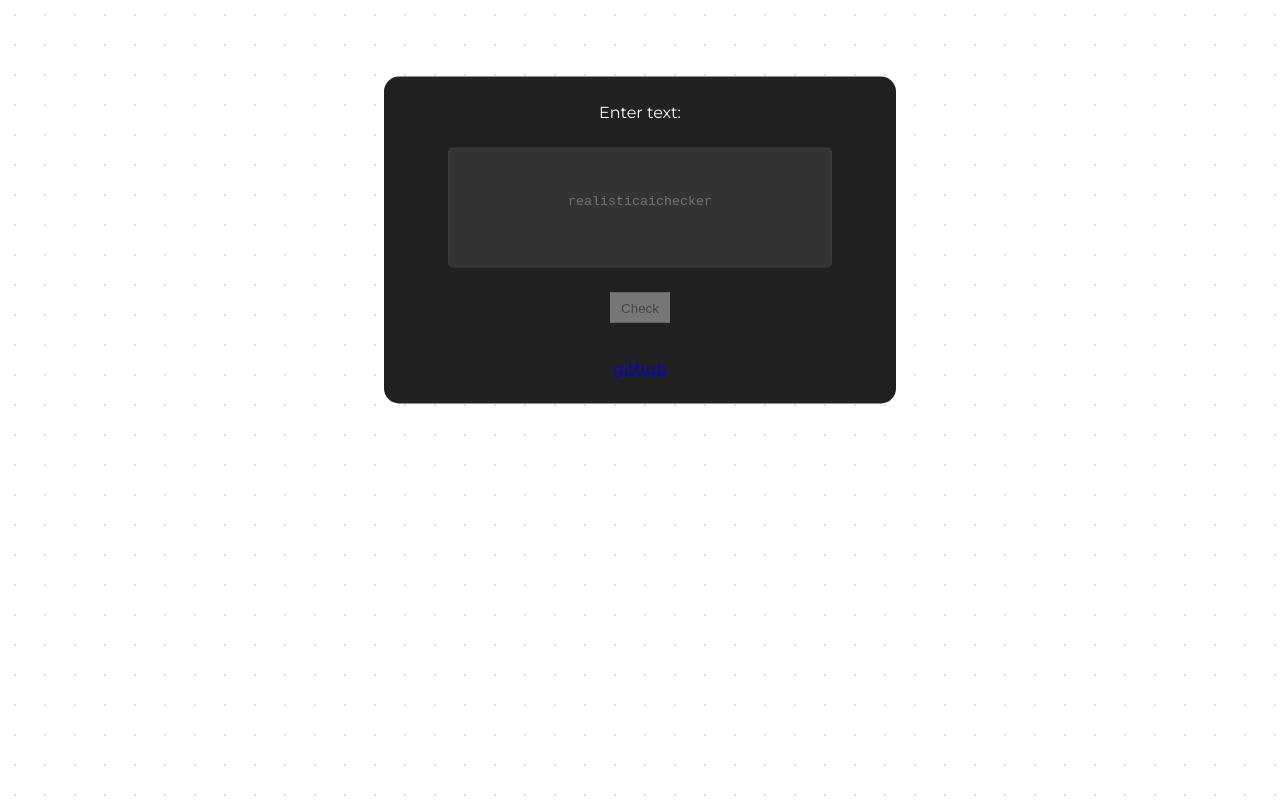
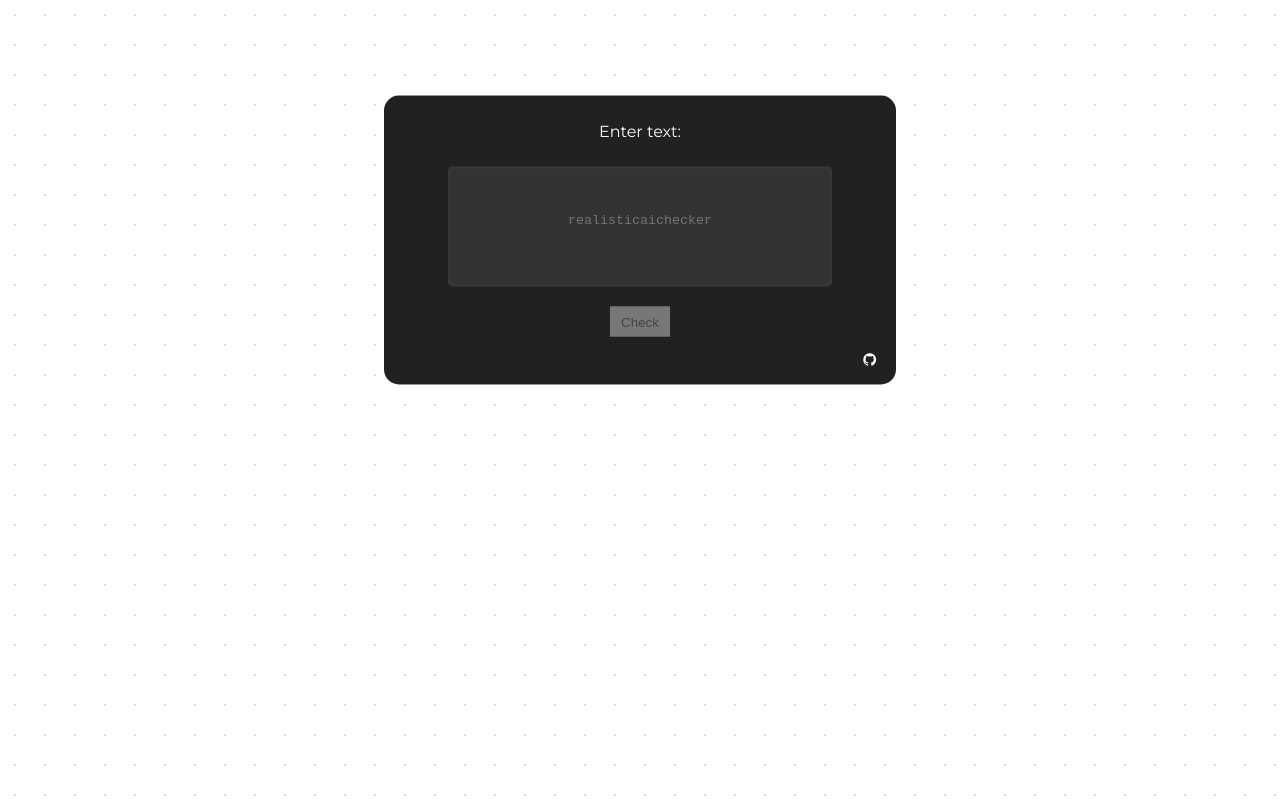
Before and after one commit to tarmo1/RealisticAIChecker, a plain HTML site: page index.html in a window 1280 px wide. Drawn offline with Linux system fonts and the light colour scheme.

Commit message:
Update index.html

```diff
--- a/index.html
+++ b/index.html
@@ -1,7 +1,7 @@
 <html>
 <body>
   <head>
-
+ <link rel="stylesheet" href="https://cdnjs.cloudflare.com/ajax/libs/font-awesome/4.7.0/css/font-awesome.min.css">
 <meta name="viewport" content="width=device-width, initial-scale=1.0" />
 
     <style>
@@ -54,19 +54,25 @@ textarea {
 p {
   padding: 10px;
 }
-      .githublink {
+      .githublink, a {
         color: #333333;
+        font-size: 14px;
+        text-decoration: none;
+        padding: 0px 10px;
+        text-align: right;
+        position: relative;
       }
 .button {
   border-radius: 0px;
   border: 1px solid white;
   padding: 5px 10px;
-  margin: 10px;
+  margin-top:5px;
   color: #212121;
   background: white;
   width: 60px;
   height: 30px;
 }
+
 .button:disabled {
   opacity: 0.5;
   border: 1px solid #cccccc;
@@ -117,8 +123,9 @@ function displaytext(){
         <textarea placeholder="realisticaichecker" class="textfield" rows="4" onkeyup="enableSubmit()"></textarea>
         <br>
         <input class="button" onclick="displaytext()" type="submit" value="Check" disabled>
+       <p class="githublink"><a href="https://github.com/tarmo1/RealisticAIChecker"><i class="fa fa-github" style="font-size:15px;color:white"></i></a></p>
         </form>
-    <p class="githublink"><a href="https://github.com/tarmo1/RealisticAIChecker"><i class="fa fa-github" style="font-size:15px;color:white"></i>github</a></p>
+
   </div>
 
 
```
